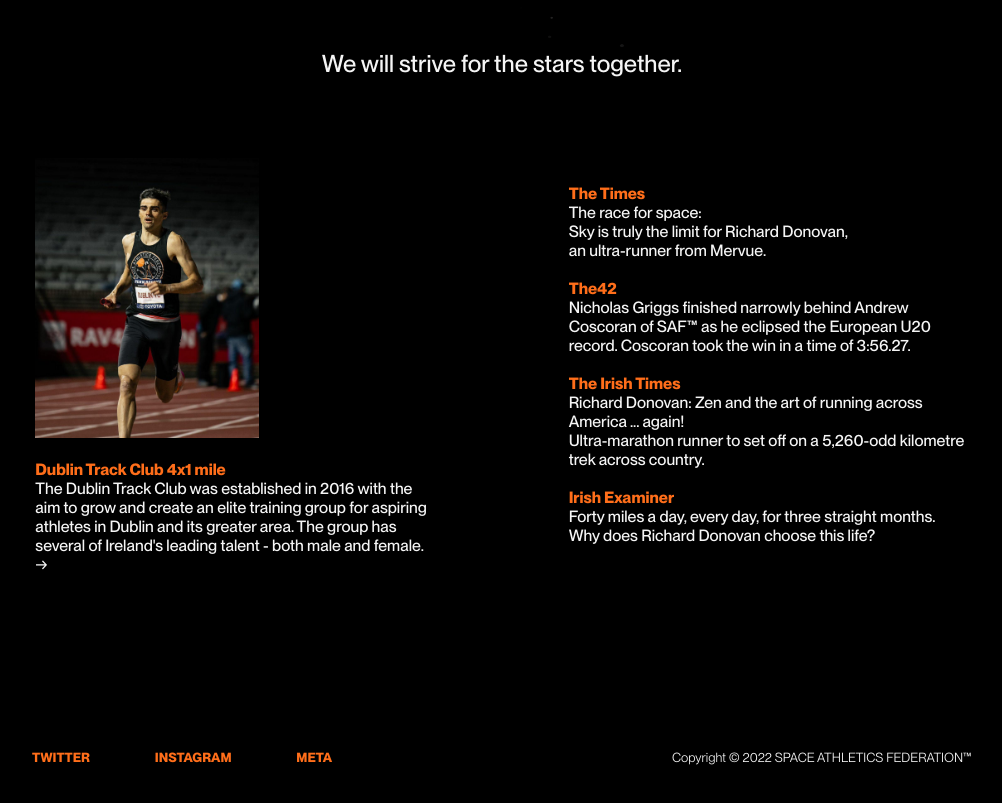
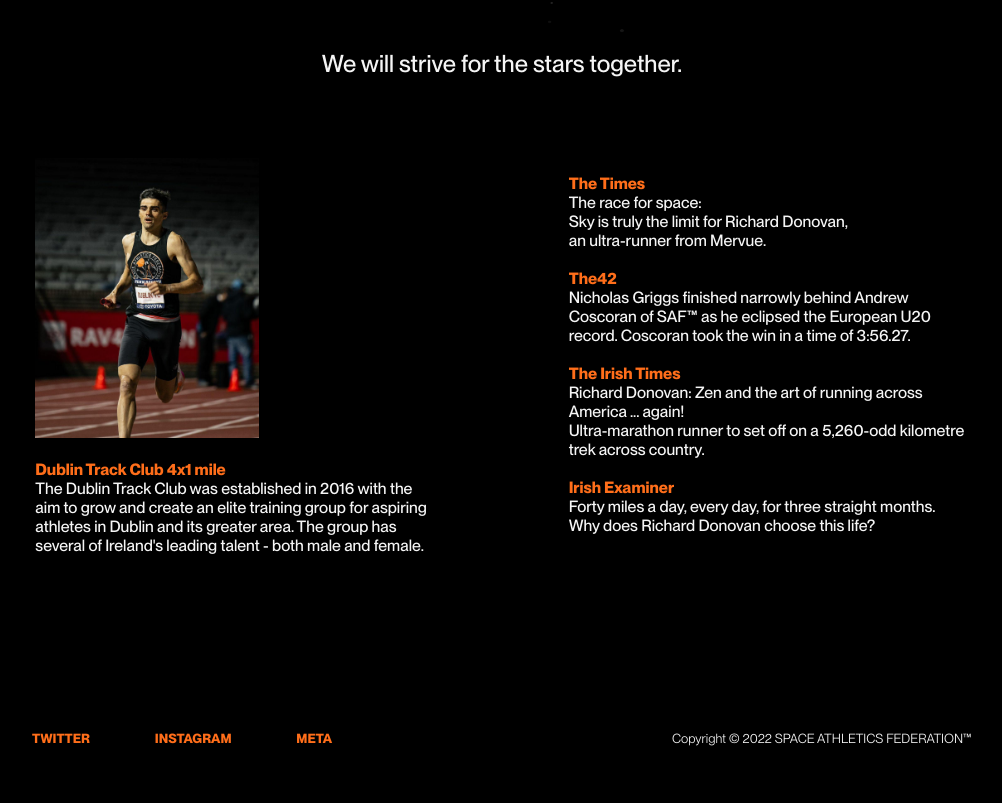
Before and after one commit to doglink/spaceathleticsfederation, a website: page index.html in a window 1280 px wide. Shown: the part 2951-3754 px from the top of the page, without its empty margins (138-1140 px from the left). Drawn offline with Linux system fonts and the light colour scheme.

Commit message:
arrow to link
shopify preview

```diff
--- a/index.html
+++ b/index.html
@@ -170,7 +170,7 @@
     <div class="news">
       <h4>Dublin Track Club 4x1 mile</h4>
       <a href="https://spaceathleticsfederaton.myshopify.com/">
-        The Dublin Track Club was established in 2016 with the aim to grow and create an elite training group for aspiring athletes in Dublin and its greater area. The group has several of Ireland's leading talent - both male and female. →
+        The Dublin Track Club was established in 2016 with the aim to grow and create an elite training group for aspiring athletes in Dublin and its greater area. The group has several of Ireland's leading talent - both male and female.
       </a>
     </div>
   </div>
```
